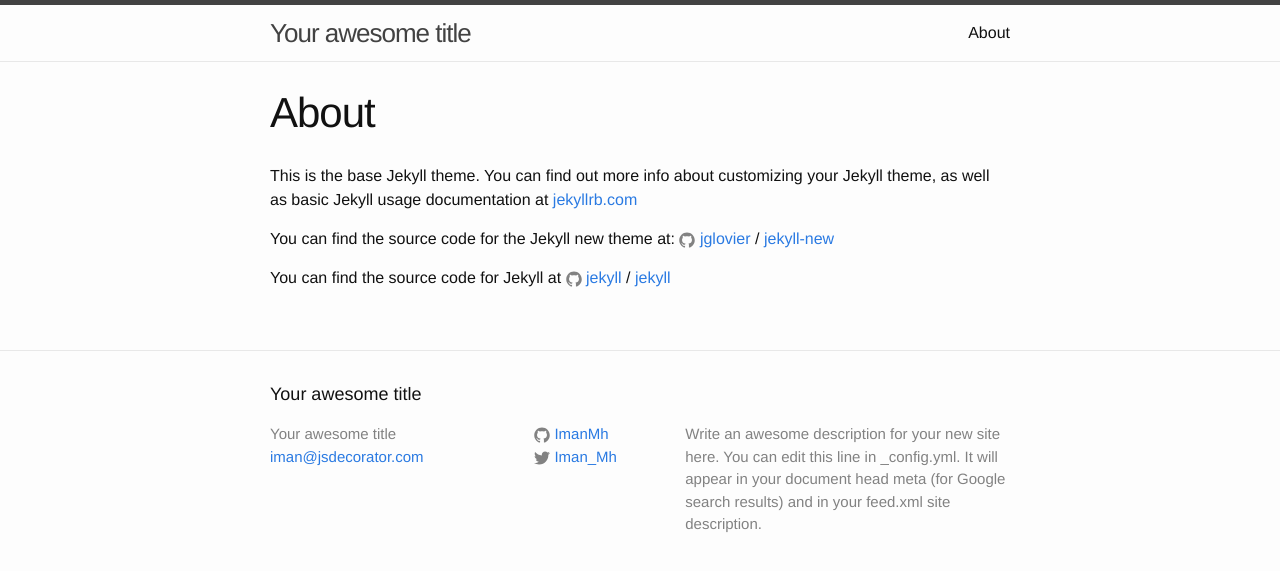
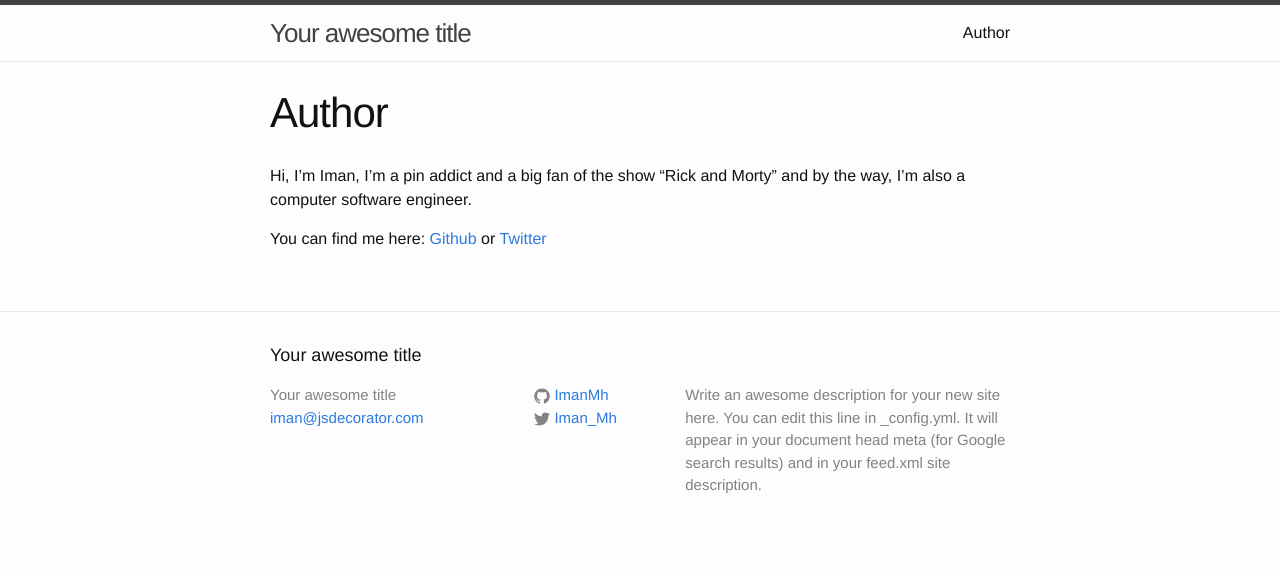
Before and after one commit to ImanMh/jekyll-sites, a Jekyll site: the page built from about.md, in a window 1280 px wide. Shown: the top 571 px of the page. Built offline with Jekyll 4.4.1, drawn with Linux system fonts in a browser that asks for light colours.

Commit message:
author page added

```diff
--- a/about.md
+++ b/about.md
@@ -1,15 +1,9 @@
 ---
 layout: page
-title: About
-permalink: /about/
+title: Author
+permalink: /Author/
 ---
 
-This is the base Jekyll theme. You can find out more info about customizing your Jekyll theme, as well as basic Jekyll usage documentation at [jekyllrb.com](http://jekyllrb.com/)
+Hi, I'm Iman, I'm a pin addict and a big fan of the show "Rick and Morty" and by the way, I'm also a computer software engineer.
 
-You can find the source code for the Jekyll new theme at:
-{% include icon-github.html username="jglovier" %} /
-[jekyll-new](https://github.com/jglovier/jekyll-new)
-
-You can find the source code for Jekyll at
-{% include icon-github.html username="jekyll" %} /
-[jekyll](https://github.com/jekyll/jekyll)
+You can find me here: [Github](https://github.com/ImanMh) or [Twitter](https://twitter.com/Iman_mh)
```
Also changed, not shown: _includes/markdown-test.md (+5 -2 lines), 5 other files.
